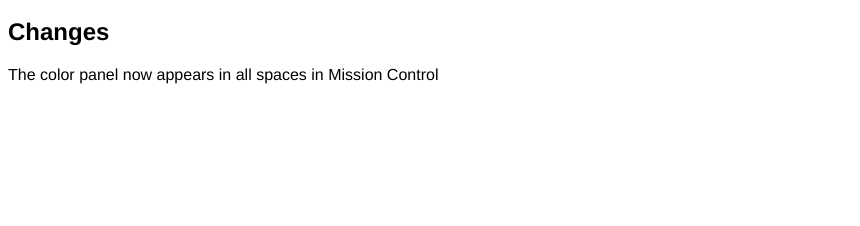
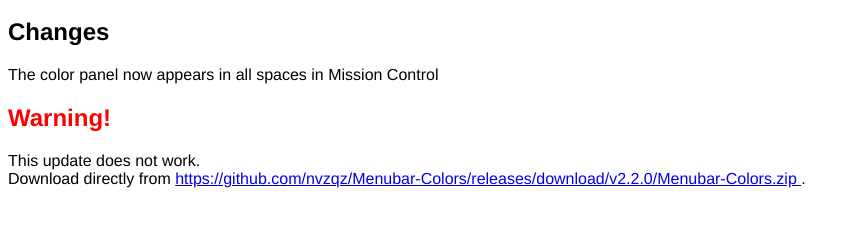
Before and after one commit to nvzqz/Menubar-Colors, a plain HTML site: page releases/notes-2.2.0.html in a window 1280 px wide. Shown: the part 48-274 px from the top of the page, without its empty margins (0-860 px from the left). Drawn offline with Linux system fonts and the light colour scheme.

Commit message:
Add warning about the broken update to 2.2.0 notes

```diff
--- a/releases/notes-2.2.0.html
+++ b/releases/notes-2.2.0.html
@@ -9,5 +9,13 @@
     <p>
         The color panel now appears in all spaces in Mission Control
     </p>
+    <h2 style="color:red">Warning!</h2>
+    <p>
+        This update does not work.</br>
+        Download directly from
+        <a href="https://github.com/nvzqz/Menubar-Colors/releases/download/v2.2.0/Menubar-Colors.zip">
+          https://github.com/nvzqz/Menubar-Colors/releases/download/v2.2.0/Menubar-Colors.zip
+        </a>.
+    </p>
 </body>
 </html>
```
